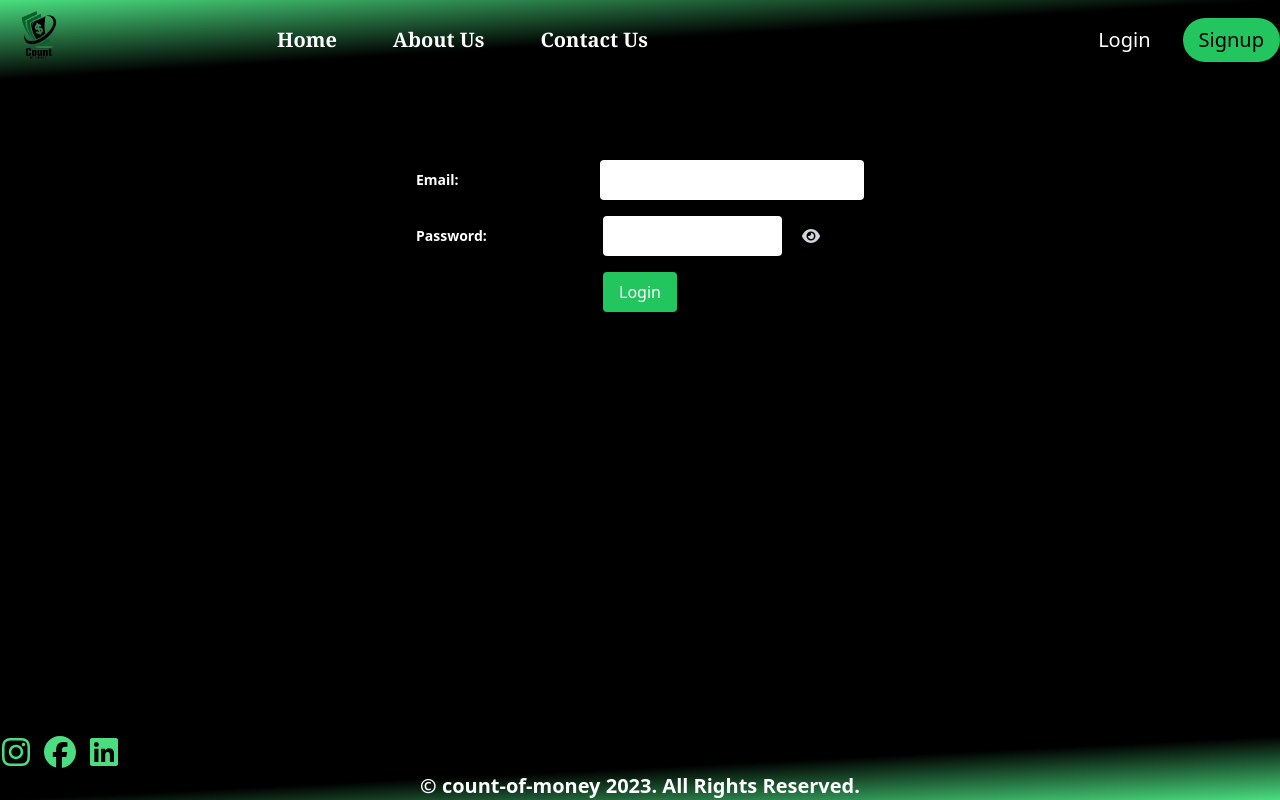
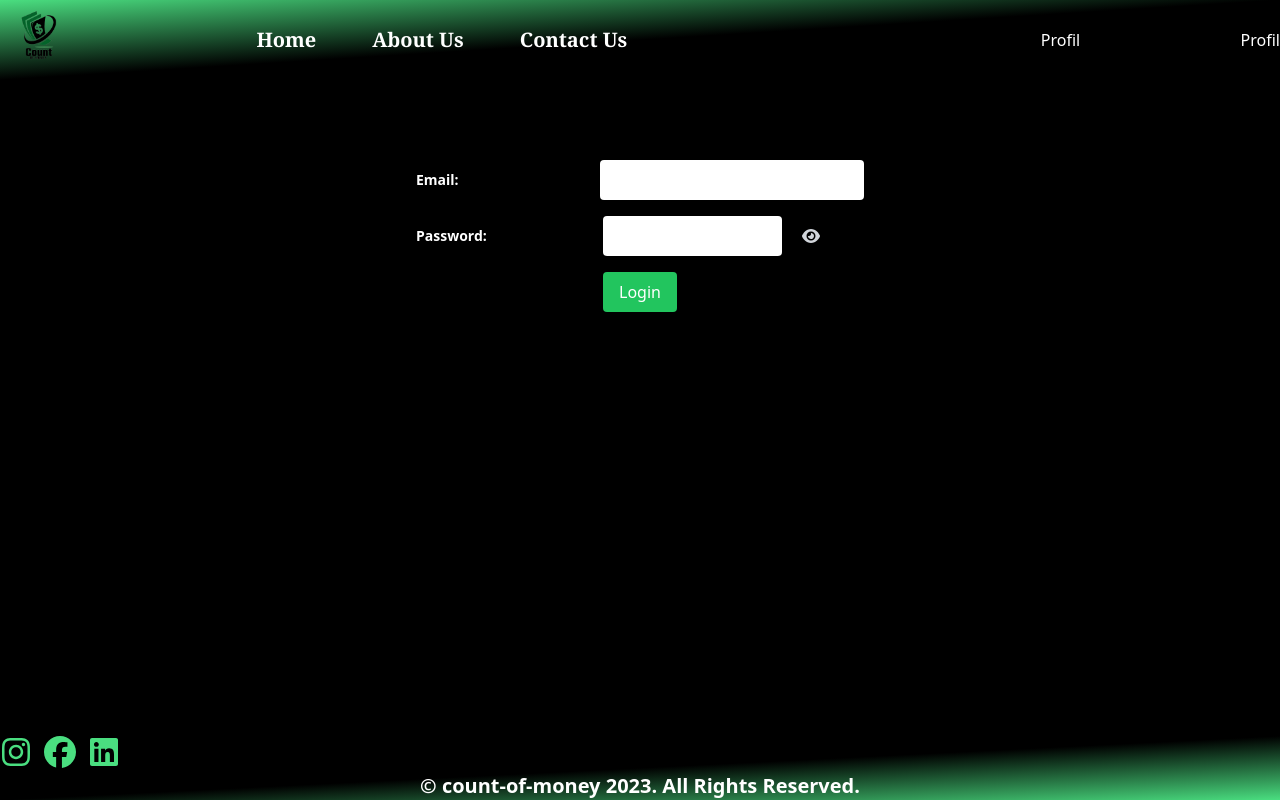
Before and after one commit to cheikh-mbacke/count_of_money, a React (Create React App) app in the folder frontend/: page /login in a window 1280 px wide. Built offline with nearby package versions, Linux system fonts and the light colour scheme.

Commit message:
quelque modification

```diff
--- a/frontend/src/Components/Header.js
+++ b/frontend/src/Components/Header.js
@@ -27,6 +27,9 @@ const Header = () => {
                     </Link>
                 </div>
                 <div className="flex space-x-4">
+                    {
+                    window.localStorage.getItem('user') ?
+                    <>
                         <Link to="/login">
                             <button className="text-xl text-white px-4 py-2 transition duration-300">Login</button>
                         </Link>
@@ -34,6 +37,35 @@ const Header = () => {
                         <Link to="/signup">
                             <button className="text-xl rounded-full px-4 py-2 bg-green-500 hover:bg-green-700 transition duration-300">Signup</button>
                         </Link>
+                    </>
+                    :
+                    <>
+                        <nav>
+                            <ul className="flex space-x-4">
+                                <li className="relative group">
+                                    <a href="#" className="text-white group-hover:underline">Profil</a>
+                                        <ul className="absolute hidden bg-white p-2 space-y-2 top-full left-0 group-hover:block transition-all duration-300">
+                                            <li><Link to="/login" className="text-gray-800 hover:underline">Profil</Link></li>
+                                            <li><Link to="/login" className="text-gray-800 hover:underline">Logout</Link></li>
+                                        </ul>
+                                </li>
+                            </ul>
+                        </nav>
+                    </>
+                    }
+                </div>
+                <div className="flex space-x-4">
+                    <nav>
+                        <ul className="flex space-x-4">
+                            <li className="relative group">
+                            <a href="#" className="text-white group-hover:underline">Profil</a>
+                            <ul className="absolute hidden bg-white p-2 space-y-2 top-full left-0 group-hover:block transition-all duration-300">
+                                <li><Link to="/login" className="text-gray-800 hover:underline">Profil</Link></li>
+                                <li><Link to="/login" className="text-gray-800 hover:underline">Logout</Link></li>
+                            </ul>
+                            </li>
+                        </ul>
+                    </nav>
                 </div>
             </div>
         </header>
--- a/frontend/src/Components/Login.js
+++ b/frontend/src/Components/Login.js
@@ -22,9 +22,7 @@ const Login = () => {
         onSubmit: (values) => {
             // Handle form submission logic
             userService.Login(values)
-                .then(r => console.log("avec succes"))
-                .catch(error => console.log("Error",error))
-            console.log(values);
+            window.localStorage.setItem('user', values)
         },
     });
 
--- a/frontend/src/Components/Signup.js
+++ b/frontend/src/Components/Signup.js
@@ -3,6 +3,7 @@
 import React from 'react';
 import { useFormik } from 'formik';
 import * as Yup from 'yup';
+import userService from '../Actions/User';
 
 const Signup = () => {
     const validationSchema = Yup.object({
@@ -12,10 +13,12 @@ const Signup = () => {
             .required('Required')
             .test(
                 'pseudoEmail',
-                'Email must start with "user" and end with "@example.com"',
-                (value) => /^user.*@example\.com$/.test(value)
+                'Email must start with "user." "',
+                (value) => /^user.*@*\.com$/.test(value)
             ),
-        password: Yup.string().min(6, 'Password must be at least 6 characters').required('Required'),
+        password: Yup.string()
+            .min(6, 'Password must be at least 6 characters')
+            .required('Required'),
         confirmPassword: Yup.string()
             .oneOf([Yup.ref('password'), null], 'Passwords must match')
             .required('Required'),
@@ -30,8 +33,14 @@ const Signup = () => {
         },
         validationSchema: validationSchema,
         onSubmit: (values) => {
+            console.log(values);
+
+            const { confirmPassword, ...registrationData } = values;
+
+            console.log(registrationData);
             // Replace the alert with your actual registration logic
-            alert(`Registration successful!\nPseudo: ${values.pseudo}\nEmail: ${values.email}\nPassword: ${values.password}`);
+            userService.Register(registrationData)
+            //alert(`Registration successful !!}`);
         },
     });
 
@@ -49,7 +58,7 @@ const Signup = () => {
                     onChange={formik.handleChange}
                     onBlur={formik.handleBlur}
                     value={formik.values.pseudo}
-                    className={`form-input ${formik.touched.pseudo && formik.errors.pseudo ? 'border-red-500' : 'border-gray-500'} focus:outline-none focus:border-blue-500 px-3 py-2 rounded`}
+                    className={`form-input ${formik.touched.pseudo && formik.errors.pseudo ? 'border-red-500' : 'border-gray-500'} focus:outline-none focus:border-blue-500 px-3 py-2 rounded text-black`}
                 />
                 {formik.touched.pseudo && formik.errors.pseudo && (
                     <div className="text-red-500 text-sm ml-2">{formik.errors.pseudo}</div>
@@ -67,7 +76,7 @@ const Signup = () => {
                     onChange={formik.handleChange}
                     onBlur={formik.handleBlur}
                     value={formik.values.email}
-                    className={`form-input ${formik.touched.email && formik.errors.email ? 'border-red-500' : 'border-gray-500'} focus:outline-none focus:border-blue-500 px-3 py-2 rounded`}
+                    className={`text-black form-input ${formik.touched.email && formik.errors.email ? 'border-red-500' : 'border-gray-500'} focus:outline-none focus:border-blue-500 px-3 py-2 rounded`}
                 />
                 {formik.touched.email && formik.errors.email && (
                     <div className="text-red-500 text-sm ml-2">{formik.errors.email}</div>
@@ -85,7 +94,7 @@ const Signup = () => {
                     onChange={formik.handleChange}
                     onBlur={formik.handleBlur}
                     value={formik.values.password}
-                    className={`form-input ${formik.touched.password && formik.errors.password ? 'border-red-500' : 'border-gray-500'} focus:outline-none focus:border-blue-500 px-3 py-2 rounded`}
+                    className={`text-black form-input ${formik.touched.password && formik.errors.password ? 'border-red-500' : 'border-gray-500'} focus:outline-none focus:border-blue-500 px-3 py-2 rounded`}
                 />
                 {formik.touched.password && formik.errors.password && (
                     <div className="text-red-500 text-sm ml-2">{formik.errors.password}</div>
@@ -103,7 +112,7 @@ const Signup = () => {
                     onChange={formik.handleChange}
                     onBlur={formik.handleBlur}
                     value={formik.values.confirmPassword}
-                    className={`form-input ${formik.touched.confirmPassword && formik.errors.confirmPassword ? 'border-red-500' : 'border-gray-500'} focus:outline-none focus:border-blue-500 px-3 py-2 rounded`}
+                    className={`text-black form-input ${formik.touched.confirmPassword && formik.errors.confirmPassword ? 'border-red-500' : 'border-gray-500'} focus:outline-none focus:border-blue-500 px-3 py-2 rounded`}
                 />
                 {formik.touched.confirmPassword && formik.errors.confirmPassword && (
                     <div className="text-red-500 text-sm ml-2">{formik.errors.confirmPassword}</div>
```
Lines whose indentation alone changed are shown as unchanged.
